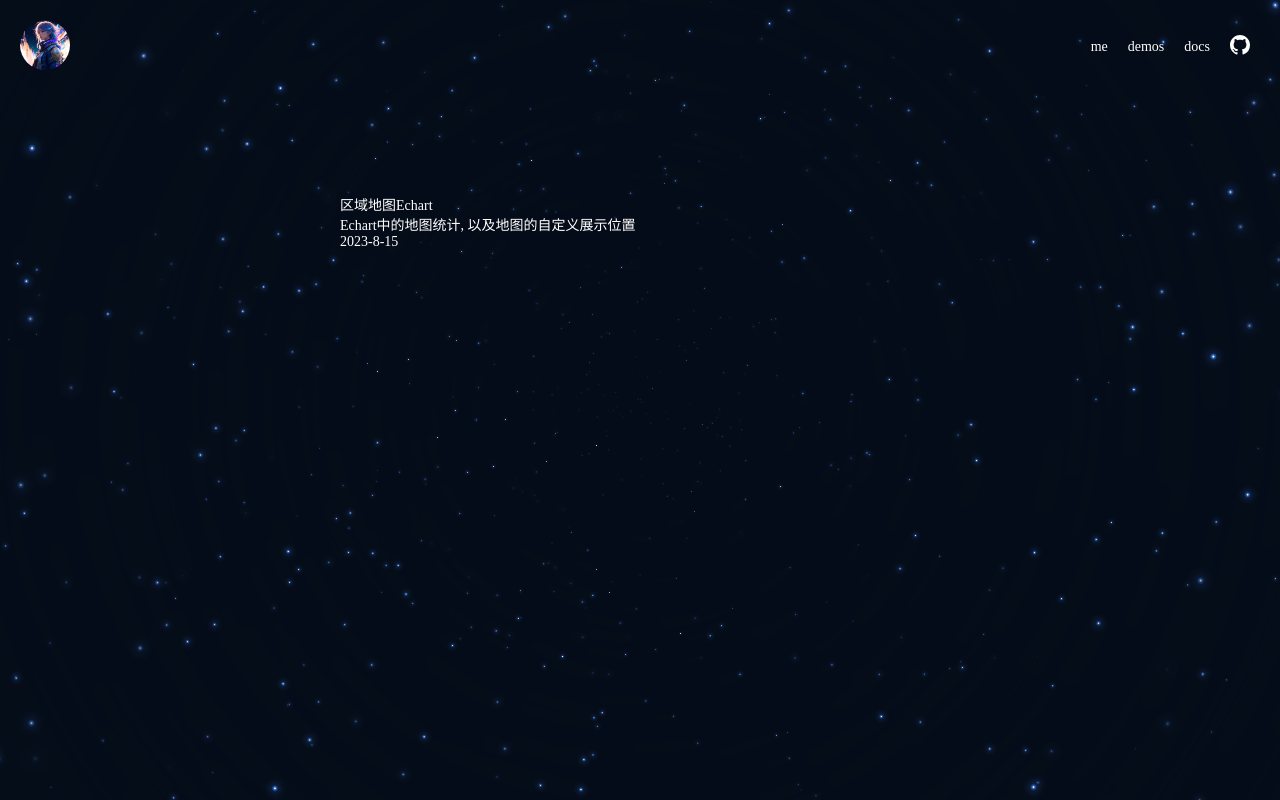
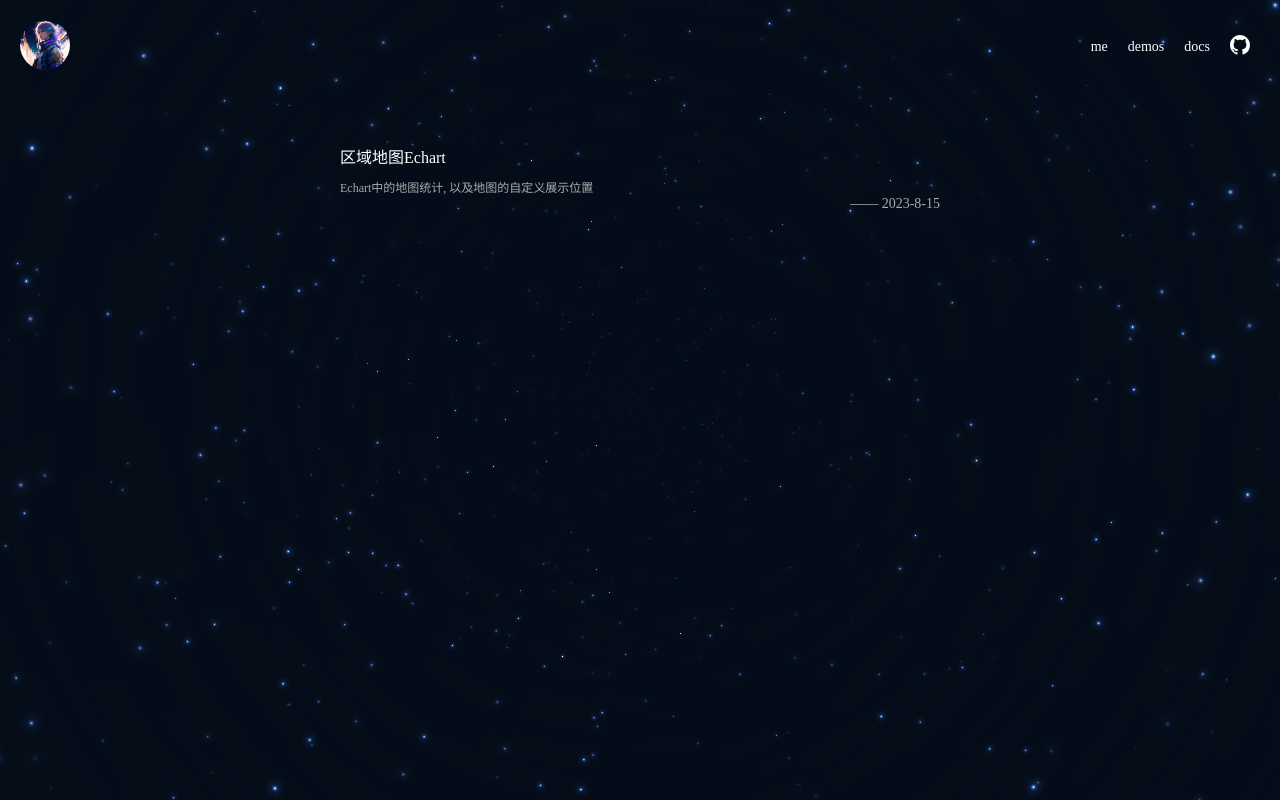
Before and after one commit to laowang7532/vue-project, a Vue app: page /#/demos in a window 1280 px wide. Built offline with nearby package versions, Linux system fonts and the light colour scheme.

Commit message:
feat：简单写一下示例样式

```diff
--- a/src/pages/demos/components/echartToMap/echartToMap.vue
+++ b/src/pages/demos/components/echartToMap/echartToMap.vue
@@ -2,7 +2,13 @@
   <div class="text-center">
     <h1>自定义区域地图Echart图</h1>
     <div class="flex-center">
-      <div class="cursor-pointer locationItem" v-for="item in locationList" :key="item.name" @click="selectLocalFn(item)" >
+      <div
+        class="cursor-pointer locationItem"
+        v-for="item in locationList"
+        :class="location === item.value ? 'active' : ''"
+        :key="item.name"
+        @click="selectLocalFn(item)"
+      >
         {{ item.name }}
       </div>
     </div>
@@ -10,11 +16,11 @@
   <Echart :option="option"></Echart>
 </template>
 
-<script setup lang='ts'>
-import { ref, computed,onMounted } from "vue";
+<script setup lang="ts">
+import { ref, computed, onMounted } from 'vue'
 import Echart from '@/components/Echart/Echart.vue'
 import * as echarts from 'echarts'
-import {Qingdao,Weifang,Dezhou,Yantai} from './mapData.ts'
+import { Qingdao, Weifang, Dezhou, Yantai } from './mapData.ts'
 
 // 制作区域地图的链接
 // https://www.makeapie.cn/echarts_content/xuxzITMEj6.html
@@ -49,15 +55,14 @@ interface LocalItem {
   name: string
   value: any
 }
-function selectLocalFn(params:LocalItem) {
-  console.log("🚀 ~ file: echartToMap.vue:53 ~ selectLocalFn ~ params:", params)
+
+const option = ref({})
+
+function selectLocalFn(params: LocalItem) {
+  console.log('🚀 ~ file: echartToMap.vue:53 ~ selectLocalFn ~ params:', params)
   location.value = params.value
   echarts.registerMap('map', { features: params.value })
-}
-
-
-const option = computed(() => {
-  return {
+  option.value = {
     tooltip: {
       trigger: 'item',
       backgroundColor: 'rgba(35,90,178,.8)',
@@ -154,7 +159,7 @@ const option = computed(() => {
                   color: '#3348e7',
                 },
               ],
-              false,
+              false
             ),
           },
         },
@@ -250,9 +255,13 @@ const option = computed(() => {
             let res = ''
             const count = params.value ? params.value : 0
             res = `<div class="qwe" style="box-shadow: 0 0 10px #3BD9D9; padding: 10px; position: absolute; top: 0; left:0;border-radius: 4px; border: 1px solid #04b9ff;background: linear-gradient(to bottom, #51bfd4 0%, rgba(35, 90, 178, 0.8) 100%);">
-                    <div style='font-size: 14px;max-width:250px;  overflow: hidden;-o-text-overflow: ellipsis;text-overflow: ellipsis;white-space: nowrap;'>${params.data.name}</div>
+                    <div style='font-size: 14px;max-width:250px;  overflow: hidden;-o-text-overflow: ellipsis;text-overflow: ellipsis;white-space: nowrap;'>${
+                      params.data.name
+                    }</div>
                     <div style="display: flex; align-items: center;padding-top: 6px;"></div>
-                    <div style='max-width:250px;  overflow: hidden;-o-text-overflow: ellipsis;text-overflow: ellipsis;white-space: nowrap;'>地点：${params.data.address ? params.data.address : ''}</div>
+                    <div style='max-width:250px;  overflow: hidden;-o-text-overflow: ellipsis;text-overflow: ellipsis;white-space: nowrap;'>地点：${
+                      params.data.address ? params.data.address : ''
+                    }</div>
                 </div>`
             return res
           },
@@ -313,9 +322,13 @@ const option = computed(() => {
             let res = ''
             const count = params.value ? params.value : 0
             res = `<div class="qwe" style="box-shadow: 0 0 10px #3BD9D9; padding: 10px; position: absolute; top: 0; left:0;border-radius: 4px; border: 1px solid #04b9ff;background: linear-gradient(to bottom, #51bfd4 0%, rgba(35, 90, 178, 0.8) 100%);">
-                    <div style='font-size: 14px;max-width:250px;  overflow: hidden;-o-text-overflow: ellipsis;text-overflow: ellipsis;white-space: nowrap;'>${params.data.name}</div>
+                    <div style='font-size: 14px;max-width:250px;  overflow: hidden;-o-text-overflow: ellipsis;text-overflow: ellipsis;white-space: nowrap;'>${
+                      params.data.name
+                    }</div>
                     <div style="display: flex; align-items: center;padding-top: 6px;"></div>
-                    <div style='max-width:250px;  overflow: hidden;-o-text-overflow: ellipsis;text-overflow: ellipsis;white-space: nowrap;'>地点：${params.data.address ? params.data.address : ''}</div>
+                    <div style='max-width:250px;  overflow: hidden;-o-text-overflow: ellipsis;text-overflow: ellipsis;white-space: nowrap;'>地点：${
+                      params.data.address ? params.data.address : ''
+                    }</div>
                 </div>`
             return res
           },
@@ -334,25 +347,28 @@ const option = computed(() => {
       },
     ],
   }
-})
+}
 
-onMounted(()=>{
+onMounted(() => {
   selectLocalFn(locationList.value[0])
 })
-
 </script>
 
 <style lang="scss" scoped>
-.locationItem{
+.locationItem {
   margin: 0 10px;
   padding: 5px 10px;
   border-radius: 4px;
   background: #0b1b34;
-  box-shadow: 0 0 10px #3BD9D9;
+  box-shadow: 0 0 10px #3bd9d9;
   cursor: pointer;
-  &:hover{
+  &:hover {
     background: #258686;
     color: #fff;
   }
+
+}
+.active{
+  background: #258686;
 }
 </style>
--- a/src/pages/demos/demos.vue
+++ b/src/pages/demos/demos.vue
@@ -1,10 +1,9 @@
 <template>
   <div class="content">
     <div class="demoItem w-full h-60px cursor-pointer" v-for="item in list" :key="item.id" @click="gotoFn(item)">
-      <!-- <img class="w-30px" :src="item.icon"> -->
-      <div>{{item.name}}</div>
-      <div>{{item.des}}</div>
-      <div>{{item.date}}</div>
+      <div class="text-16px mb-10px">{{item.name}}</div>
+      <div class="text-12px text-#aaa">{{item.des}}</div>
+      <div class="text-right text-#aaa">—— {{item.date}}</div>
     </div>
   </div>
 </template>
@@ -39,6 +38,6 @@ function gotoFn(params:itemType) {
 <style lang="scss" scoped>
 .content{
   width: 600px;
-  margin: 100px auto;
+  margin: 50px auto;
 }
 </style>
```
Lines whose indentation alone changed are shown as unchanged.
